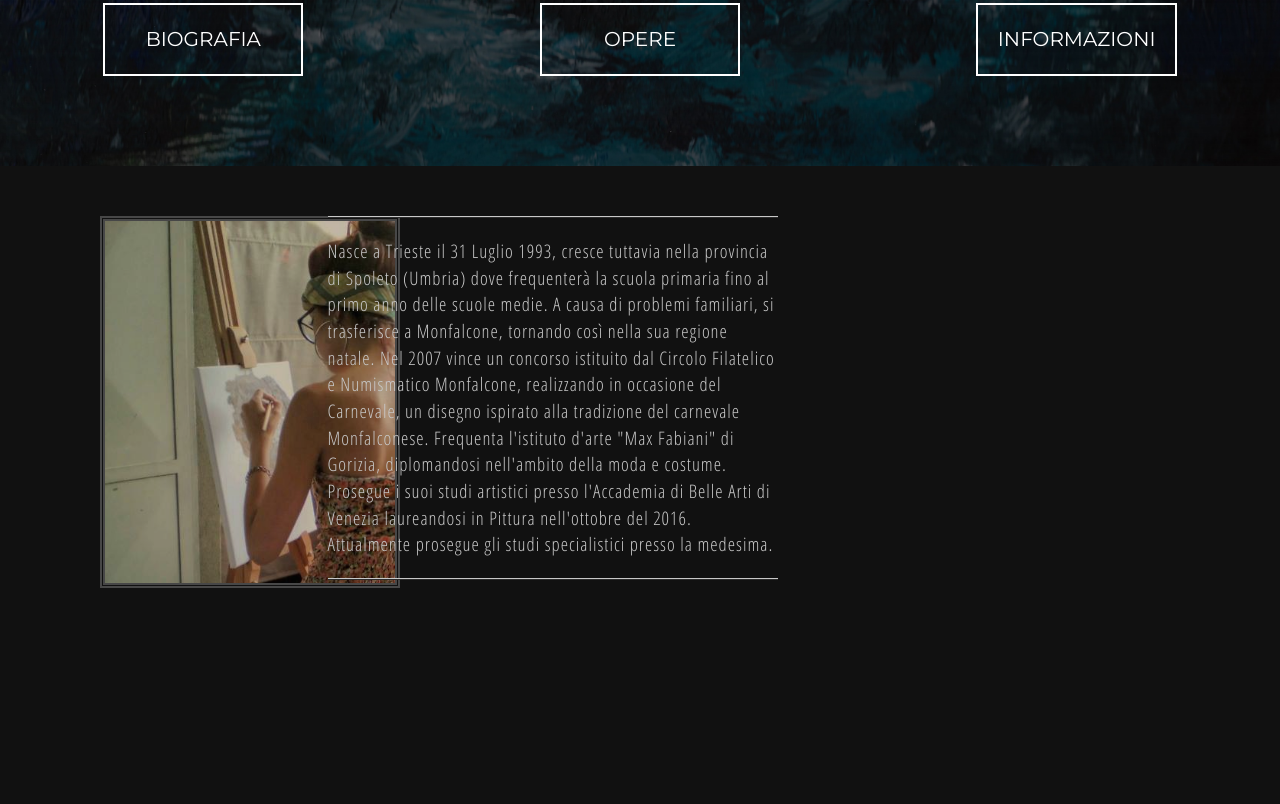
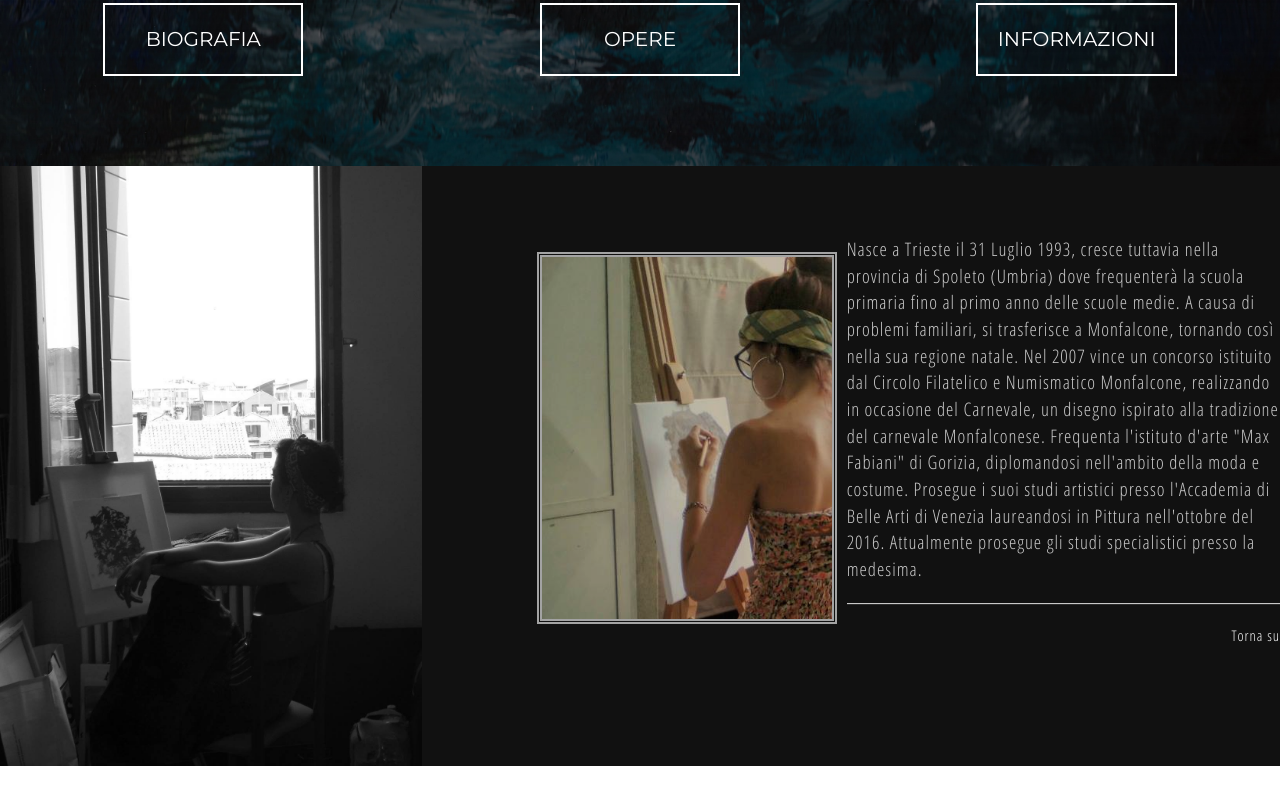
Before and after one commit to deniseraggioli/art, a plain HTML site: page index.html in a window 1280 px wide. Shown: the part 634-1438 px from the top of the page. After the commit the page ends 1400 px from the top, so only its background shows below. Drawn offline with nearby package versions, Linux system fonts and the light colour scheme.

Commit message:
Added images

```diff
--- a/css/style.css
+++ b/css/style.css
@@ -7,6 +7,7 @@
     background: url('../img/bkgT1.jpg');
     background-size: cover;
     background-repeat: no-repeat;
+    background-attachment: fixed;
 }
 
 .biografia {
@@ -19,18 +20,25 @@
     background-repeat: no-repeat;
     color: white;
     font-family: Montserrat;
+
 }
 
     .biografia article {
         margin-left: 0px;
-        margin-top: 50px;
-        font-family:Open Sans Condensed;
-        font-size:14pt;
-        letter-spacing:1px;
-        color:#c8c8c8;
-        max-width:450px;
+        margin-top: 55px;
+        font-family: Open Sans Condensed;
+        font-size: 14pt;
+        letter-spacing: 1px;
+        color: #c8c8c8;
+        max-width: 450px;
+    }
 
+.denise2 {
+    background-image:url("../img/denise2.jpg");
+    background-size:cover;
+    height:600px;
 }
+
 hr {
     padding: 0;
     border: none;
@@ -38,15 +46,17 @@ border-top: solid 1px #c8c8c8;
     color: #c8c8c8;
     text-align: center;
 }
+
     hr:after {
         content: url("../img/brush.png");
         display: inline-block;
         position: relative;
         top: -12px;
-padding:1px;
+        padding: 1px;
         font-size: 11pt;
-background:#111;
+        background: #111;
     }
+
 .no-decoration, .no-decoration:hover, .no-decoration:active, .no-decoration:visited, .no-decoration:focus {
     color: white;
     text-decoration: none;
@@ -56,6 +66,14 @@ background:#111;
     height: 100vh;
     color: white;
     display: block;
+}
+
+.artistImg {
+    width: 300px;
+    opacity: 0.8;
+    margin-left: 100px;
+    margin-top: 50px;
+    border: double 5px #c8c8c8;
 }
 
 .navigation {
@@ -98,8 +116,8 @@ content: url("../img/brush.png");
         display: inline-block;
         position: relative;
         top: 12px;
-padding:1px;
-background:transparent;
+        padding: 1px;
+        background: transparent;
     }
 
 .hrMedium {
@@ -147,4 +165,7 @@ hr {
     nav span {
         display: none;
     }
+    .artistImg {
+        margin-left:0px;
     }
+}
--- a/index.html
+++ b/index.html
@@ -78,13 +78,13 @@ xmlns="http://www.w3.org/1999/xhtml">
     </script>
 </head>
 <body>
-    <div class="container-fluid home">
+    <div class="container-fluid home" id="home">
 
         <div class="row rowHome">
 
             <h1 class="col-xs-12 title animated fadeIn">
                 Denise
-                <strong>Raggioli</strong>
+                Raggioli
             </h1>
             <hr class="col-xs-12 hrSmall centered" />
             <br />
@@ -94,9 +94,10 @@ xmlns="http://www.w3.org/1999/xhtml">
             <br />
             <h3 class="underTitle animated fadeIn">
                 <i class="fa fa-phone" aria-hidden="true">
-                </i> +39 342 7520 220 <br />
+                </i>+39 342 7520 220
+                <br />
                 <i class="fa fa-envelope-o" aria-hidden="true">
-                </i> raggiolidenise@hotmail.it
+                </i>raggiolidenise@hotmail.it
             </h3>
 
             <nav class="navigation animated fadeIn">
@@ -114,18 +115,48 @@ xmlns="http://www.w3.org/1999/xhtml">
         </div>
 
     </div>
-    <div class="container-fluid biografia" id="bio">
-        <div class="row rowHome">
-            <div class="col-md-3 col-xs-12">
-                <img src="img/denise.jpg" style="width:300px; opacity:0.8; margin-left:100px; margin-top:50px; border:double 5px #555;"/>
+    <div class="container-fluid biografia"
+        id="bio">
+        <div class="row">
+
+            <div class="col-sm-4 denise2">
+
             </div>
-            <div class="col-md-8 col-xs-12">
-                <article>
+            <div class="media col-sm-8">
+                <div class="media-left media-middle">
+                    <a href="#">
+                        <img src="img/denise.jpg" class="artistImg" />
+                    </a>
+                </div>
+                <div class="media-body">
+                    <article>
+
+                        Nasce a Trieste il 31 Luglio 1993,
+                        cresce tuttavia nella provincia
+                        di Spoleto (Umbria) dove frequenterà
+                        la scuola primaria fino al primo
+                        anno delle scuole medie. A causa
+                        di problemi familiari, si trasferisce
+                        a Monfalcone, tornando così nella
+                        sua regione natale. Nel 2007 vince
+                        un concorso istituito dal Circolo
+                        Filatelico e Numismatico Monfalcone,
+                        realizzando in occasione del Carnevale,
+                        un disegno ispirato alla tradizione
+                        del carnevale Monfalconese. Frequenta
+                        l'istituto d'arte "Max Fabiani"
+                        di Gorizia, diplomandosi nell'ambito
+                        della moda e costume. Prosegue
+                        i suoi studi artistici presso
+                        l'Accademia di Belle Arti di Venezia
+                        laureandosi in Pittura nell'ottobre
+                        del 2016. Attualmente prosegue
+                        gli studi specialistici presso
+                        la medesima.
                     <hr />
-                    Nasce a Trieste il 31 Luglio 1993, cresce tuttavia nella provincia di Spoleto (Umbria) dove frequenterà la scuola primaria fino al primo anno delle scuole medie. A causa di problemi familiari, si trasferisce a Monfalcone, tornando così nella sua regione natale. Nel 2007 vince un concorso istituito dal Circolo Filatelico e Numismatico Monfalcone, realizzando in occasione del Carnevale, un disegno ispirato alla tradizione del carnevale Monfalconese. Frequenta l'istituto d'arte "Max Fabiani" di Gorizia, diplomandosi nell'ambito della moda e costume. Prosegue i suoi studi artistici presso l'Accademia di Belle Arti di Venezia laureandosi in Pittura nell'ottobre del 2016. Attualmente prosegue gli studi specialistici presso la medesima.
-                    <hr />
-
-                </article>
+                        <a href="#home" class="no-decoration" style="float:right; font-size:11pt;">Torna su</a>
+                    </article>
+                </div>
             </div>
         </div>
     </div>
```
Also changed, not shown: img/denise2.jpg (added). Lines whose indentation alone changed are shown as unchanged.
